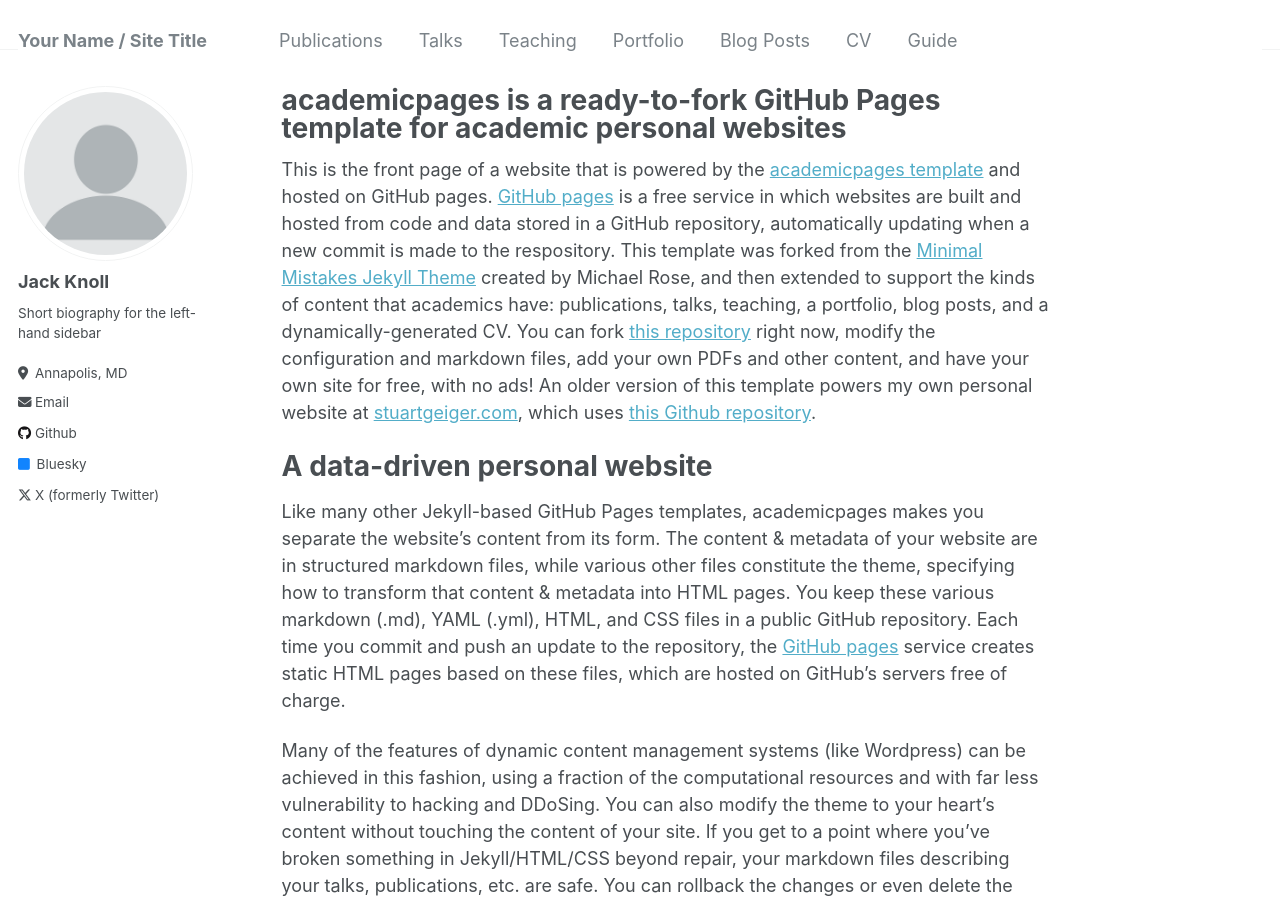
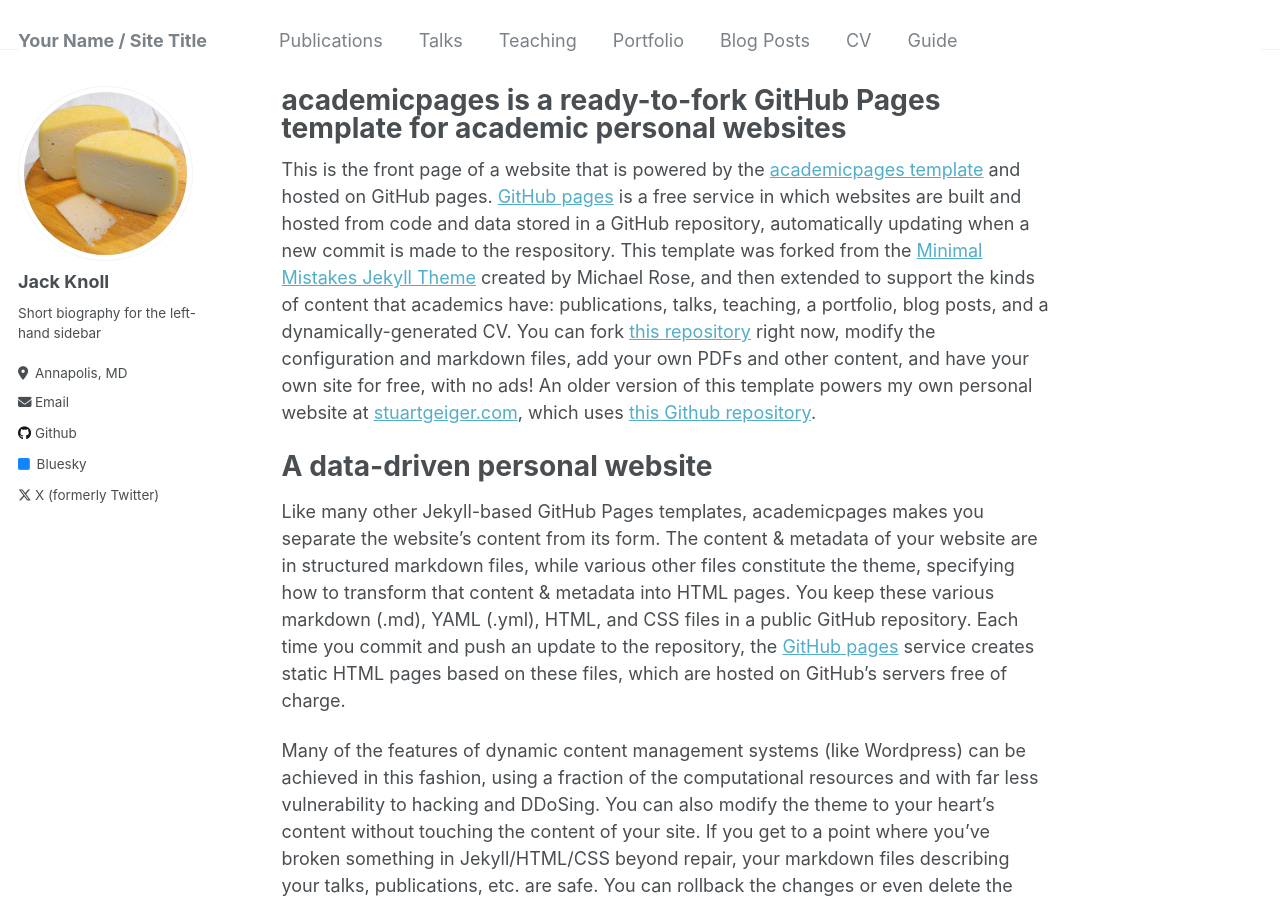
Before and after one commit to jakjr2000/jakjr2000.github.io, a Jekyll site: the page built from _pages/about.md, in a window 1280 px wide and 900 px high. Built offline with Jekyll 4.4.1, drawn with Linux system fonts in a browser that asks for light colours.

Commit message:
Update _config.yml

```diff
--- a/_config.yml
+++ b/_config.yml
@@ -21,7 +21,7 @@ repository               : "academicpages/academicpages.github.io"
 #               Additional customization can be done by editing /_includes/author-profile.html
 author:
   # Biographic information
-  avatar           : "profile.png"
+  avatar           : "cheese.jpg"
   name             : "Jack Knoll"
   pronouns         : # example: "he/him"
   bio              : "Short biography for the left-hand sidebar"
```
